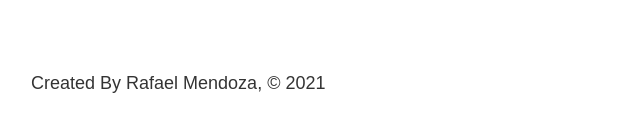
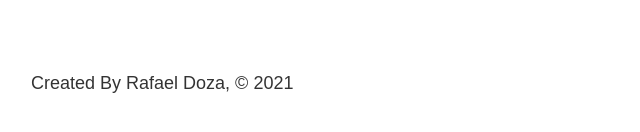
Before and after one commit to rcode321/alodiarts-blog, a Gatsby site: page / in a window 1280 px wide. Shown: the part 660-792 px from the top of the page, 252-892 px from the left. Built offline with nearby package versions, Linux system fonts and the light colour scheme; Gatsby itself is replaced by a stand-in of ours.

Commit message:
query on siteMetadata

```diff
--- a/src/components/footer.js
+++ b/src/components/footer.js
@@ -1,9 +1,20 @@
 import React from "react"
+import { graphql, useStaticQuery } from "gatsby"
 
 const Footer = () => {
+  const data = useStaticQuery(graphql`
+    query {
+      site {
+        siteMetadata {
+          author
+        }
+      }
+    }
+  `)
+
   return (
     <footer>
-      <p>Created By Rafael Mendoza, © 2021</p>
+      <p>Created By {data.site.siteMetadata.author}, © 2021</p>
     </footer>
   )
 }
```
